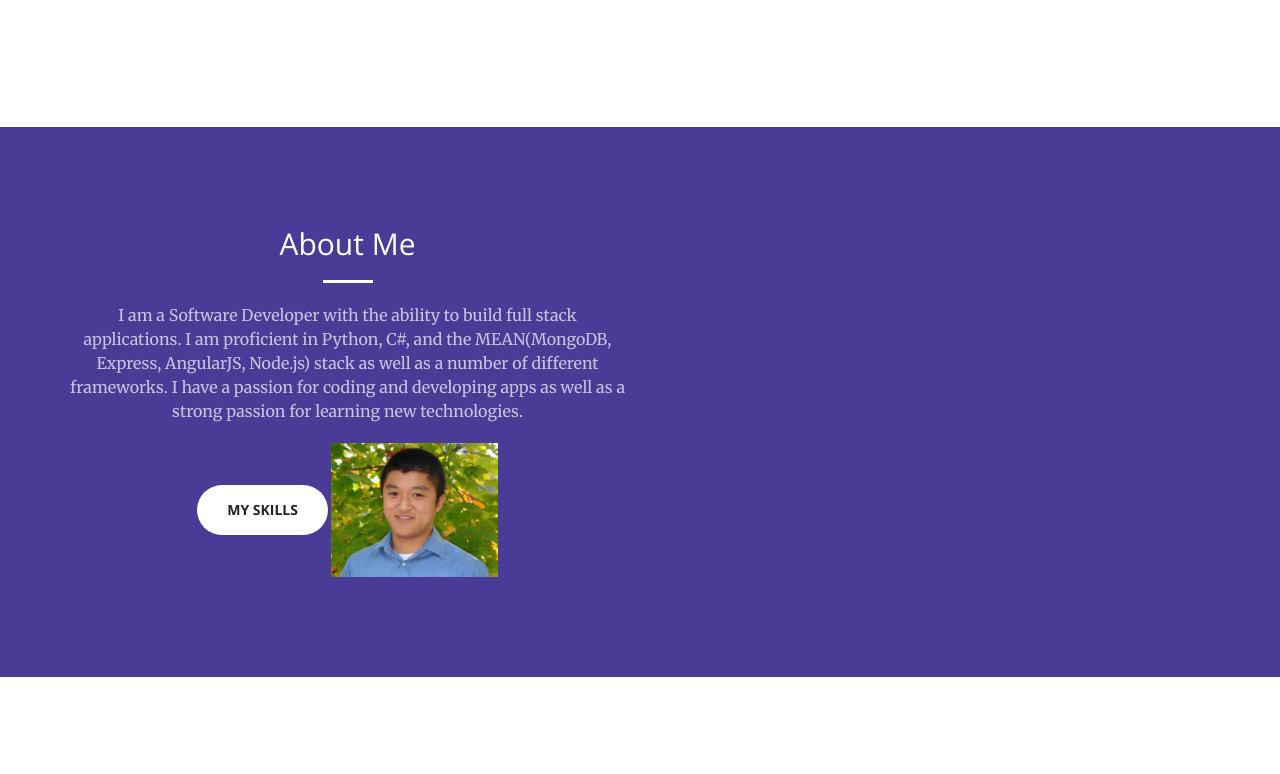
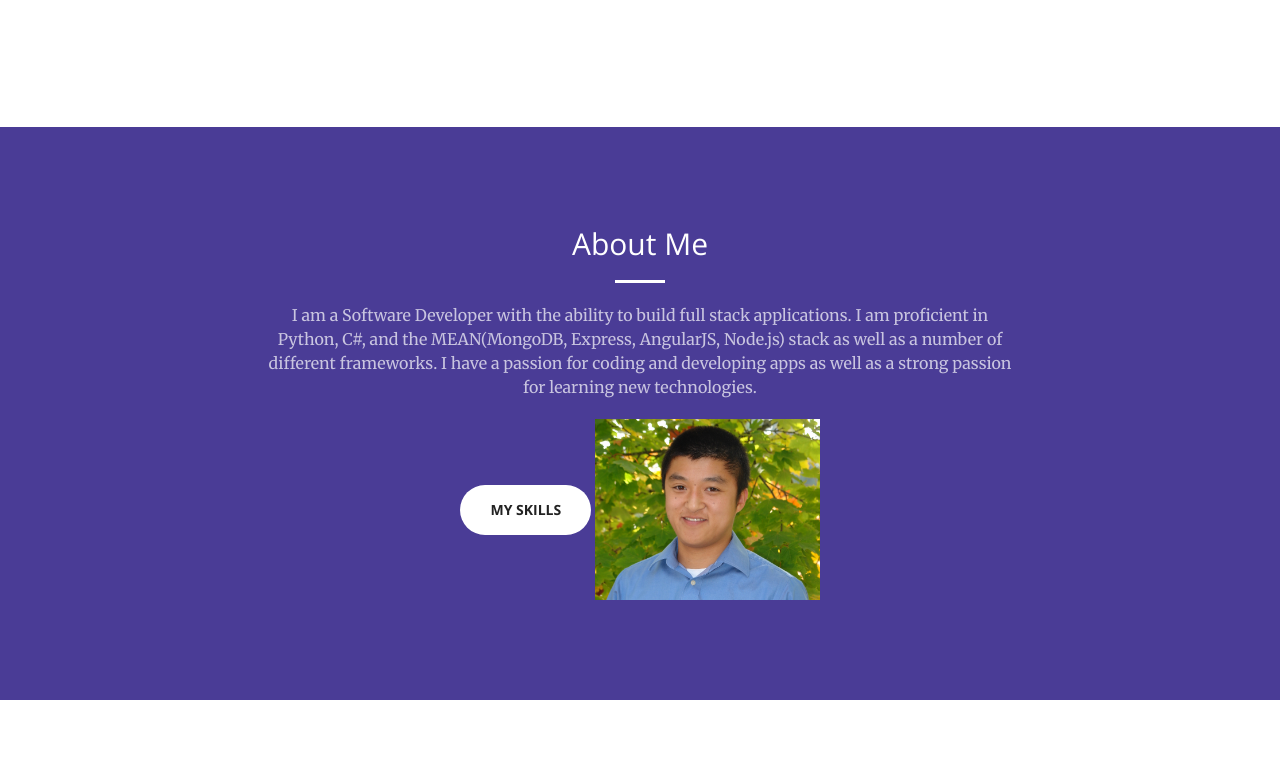
Before and after one commit to denglish7/denglish7.github.io, a website: page index.html in a window 1280 px wide. Shown: the part 673-1447 px from the top of the page. Drawn offline with nearby package versions, Linux system fonts and the light colour scheme.

Commit message:
resize photo

```diff
--- a/css/creative.css
+++ b/css/creative.css
@@ -10,10 +10,6 @@ body {
 }
 body {
   font-family: 'Merriweather', 'Helvetica Neue', Arial, sans-serif;
-}
-#aboutDiv {
-    margin-left: 0;
-    width: 50%;
 }
 .avi {
     height: 30%;
```
